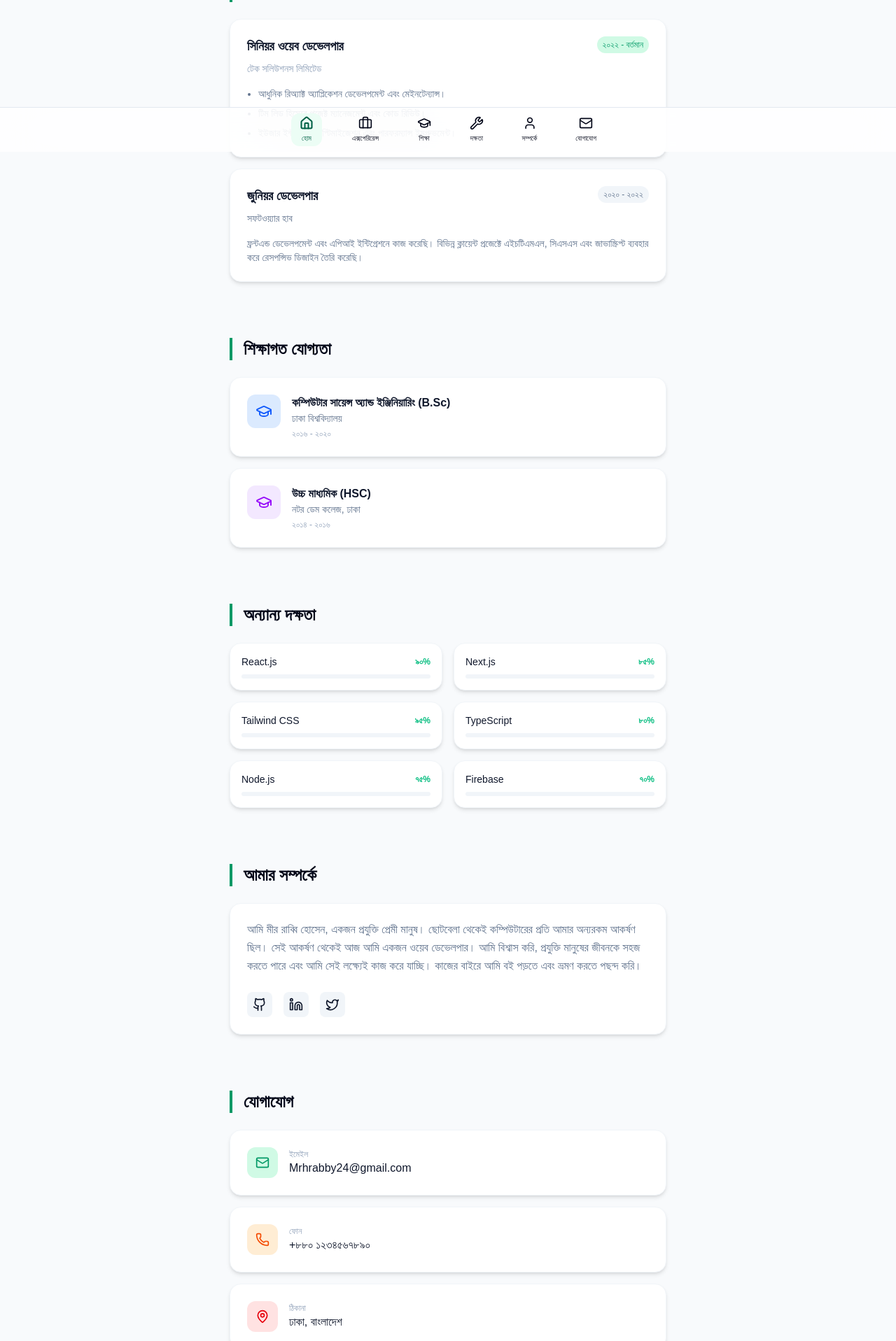
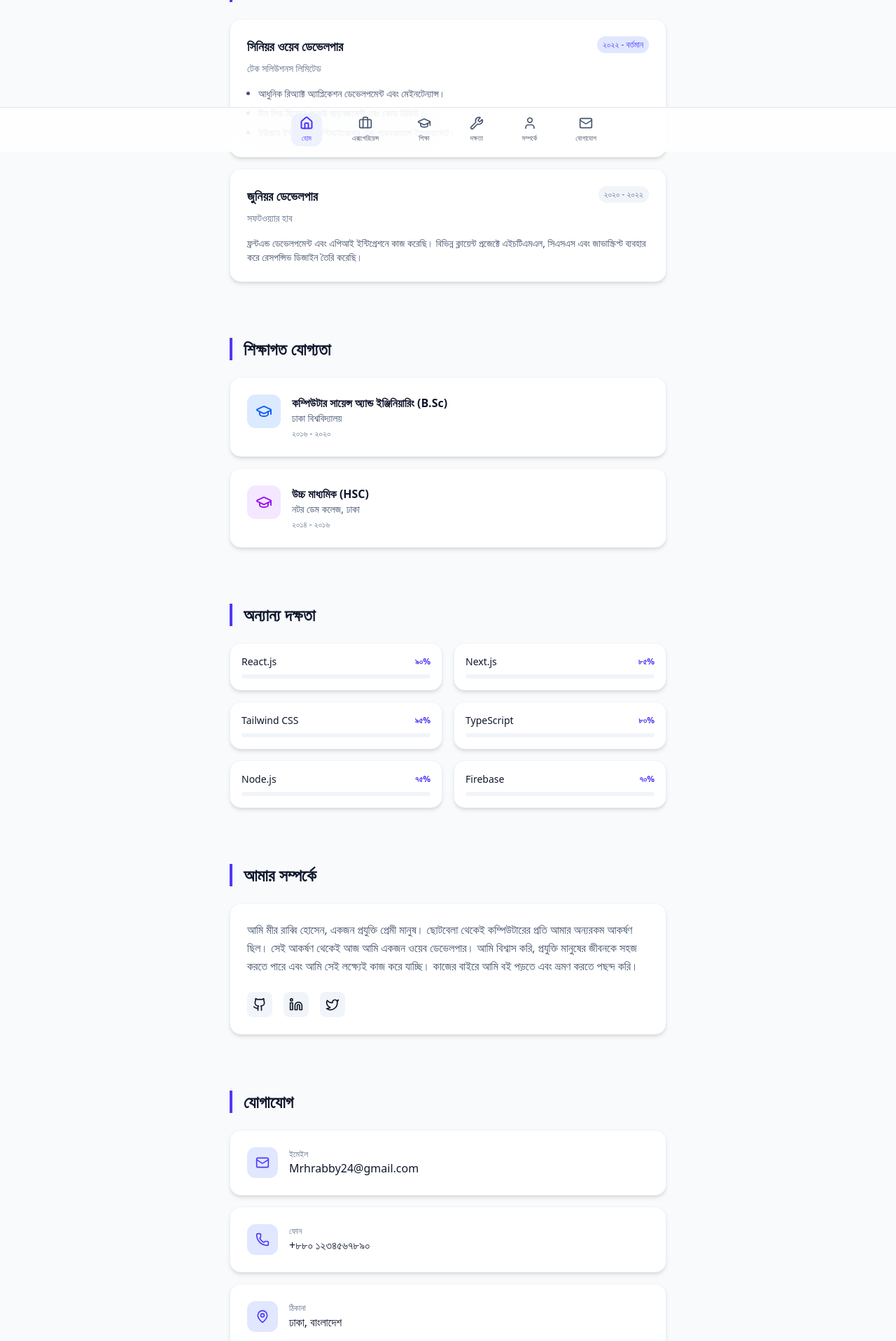
Before and after one commit to RabbiAminpur/Rabbi-98, a React (Vite) app: page / in a window 1280 px wide. Shown: the part 583-2500 px from the top of the page at 70% size. Built offline with nearby package versions, Linux system fonts and the light colour scheme.

Commit message:
feat: Update styling and fonts
Refactors styling and updates font families for a more cohesive design. Changes accent colors from emerald to indigo and updates the default sans-serif font to system defaults.

```diff
--- a/src/App.tsx
+++ b/src/App.tsx
@@ -37,7 +37,7 @@ const SectionHeading = ({ children }: { children: React.ReactNode }) => (
     initial={{ opacity: 0, y: 20 }}
     whileInView={{ opacity: 1, y: 0 }}
     viewport={{ once: true }}
-    className="text-2xl font-bold mb-6 text-slate-950 border-l-4 border-emerald-600 pl-4"
+    className="text-2xl font-bold mb-6 text-slate-900 border-l-4 border-indigo-600 pl-4"
   >
     {children}
   </motion.h2>
@@ -56,7 +56,7 @@ const Card = ({ children, className }: CardProps) => (
     viewport={{ once: true }}
     whileHover={{ y: -5 }}
     className={cn(
-      "bg-white dark:bg-slate-900 p-6 rounded-2xl shadow-md border border-slate-100 dark:border-slate-800 transition-all",
+      "bg-white p-6 rounded-2xl shadow-md border border-slate-100 transition-all",
       className
     )}
   >
@@ -125,7 +125,7 @@ export default function App() {
             transition={{ duration: 0.5 }}
             className="relative mb-8"
           >
-            <div className="absolute inset-0 bg-emerald-500 blur-2xl opacity-20 rounded-full" />
+            <div className="absolute inset-0 bg-indigo-500 blur-2xl opacity-20 rounded-full" />
             <img
               src="https://i.ibb.co/HTdwrmF9/20260320-034028.png"
               alt="প্রোফাইল ইমেজ"
@@ -147,7 +147,7 @@ export default function App() {
             initial={{ opacity: 0, y: 20 }}
             animate={{ opacity: 1, y: 0 }}
             transition={{ delay: 0.3 }}
-            className="text-slate-500 max-w-md leading-relaxed"
+            className="text-slate-600 max-w-md leading-relaxed"
           >
             আমি একজন প্যাশনেট ওয়েব ডেভেলপার। আমি নতুন প্রযুক্তি শিখতে এবং তা দিয়ে সুন্দর ও কার্যকরী ডিজিটাল অভিজ্ঞতা তৈরি করতে ভালোবাসি।
           </motion.p>
@@ -160,10 +160,10 @@ export default function App() {
             <Card>
               <div className="flex justify-between items-start mb-2">
                 <h3 className="font-bold text-lg">সিনিয়র ওয়েব ডেভেলপার</h3>
-                <span className="text-xs bg-emerald-100 text-emerald-600 px-2 py-1 rounded-full">২০২২ - বর্তমান</span>
+                <span className="text-xs bg-indigo-100 text-indigo-600 px-2 py-1 rounded-full">২০২২ - বর্তমান</span>
               </div>
-              <p className="text-sm text-slate-400 mb-4">টেক সলিউশনস লিমিটেড</p>
-              <ul className="text-sm space-y-2 text-slate-500 list-disc pl-4">
+              <p className="text-sm text-slate-500 mb-4">টেক সলিউশনস লিমিটেড</p>
+              <ul className="text-sm space-y-2 text-slate-600 list-disc pl-4">
                 <li>আধুনিক রিঅ্যাক্ট অ্যাপ্লিকেশন ডেভেলপমেন্ট এবং মেইনটেন্যান্স।</li>
                 <li>টিম লিড হিসেবে প্রজেক্ট ম্যানেজমেন্ট এবং কোড রিভিউ।</li>
                 <li>ইউজার ইন্টারফেস অপ্টিমাইজেশন এবং পারফরম্যান্স ইমপ্রুভমেন্ট।</li>
@@ -175,7 +175,7 @@ export default function App() {
                 <span className="text-xs bg-slate-100 text-slate-500 px-2 py-1 rounded-full">২০২০ - ২০২২</span>
               </div>
               <p className="text-sm text-slate-500 mb-4">সফটওয়্যার হাব</p>
-              <p className="text-sm text-slate-500">
+              <p className="text-sm text-slate-600">
                 ফ্রন্টএন্ড ডেভেলপমেন্ট এবং এপিআই ইন্টিগ্রেশনে কাজ করেছি। বিভিন্ন ক্লায়েন্ট প্রজেক্টে এইচটিএমএল, সিএসএস এবং জাভাস্ক্রিপ্ট ব্যবহার করে রেসপন্সিভ ডিজাইন তৈরি করেছি।
               </p>
             </Card>
@@ -192,8 +192,8 @@ export default function App() {
               </div>
               <div>
                 <h3 className="font-bold">কম্পিউটার সায়েন্স অ্যান্ড ইঞ্জিনিয়ারিং (B.Sc)</h3>
-                <p className="text-sm text-slate-500">ঢাকা বিশ্ববিদ্যালয়</p>
-                <p className="text-xs text-slate-400 mt-1">২০১৬ - ২০২০</p>
+                <p className="text-sm text-slate-600">ঢাকা বিশ্ববিদ্যালয়</p>
+                <p className="text-xs text-slate-500 mt-1">২০১৬ - ২০২০</p>
               </div>
             </Card>
             <Card className="flex items-start gap-4">
@@ -202,8 +202,8 @@ export default function App() {
               </div>
               <div>
                 <h3 className="font-bold">উচ্চ মাধ্যমিক (HSC)</h3>
-                <p className="text-sm text-slate-500">নটর ডেম কলেজ, ঢাকা</p>
-                <p className="text-xs text-slate-400 mt-1">২০১৪ - ২০১৬</p>
+                <p className="text-sm text-slate-600">নটর ডেম কলেজ, ঢাকা</p>
+                <p className="text-xs text-slate-500 mt-1">২০১৪ - ২০১৬</p>
               </div>
             </Card>
           </div>
@@ -224,7 +224,7 @@ export default function App() {
               <Card key={index} className="p-4">
                 <div className="flex justify-between items-center mb-2">
                   <span className="font-medium text-sm">{skill.name}</span>
-                  <span className="text-xs text-emerald-500 font-bold">{skill.level}</span>
+                  <span className="text-xs text-indigo-600 font-bold">{skill.level}</span>
                 </div>
                 <div className="w-full bg-slate-100 h-1.5 rounded-full overflow-hidden">
                   <motion.div
@@ -232,7 +232,7 @@ export default function App() {
                     whileInView={{ width: skill.level.replace('%', '') + '%' }}
                     viewport={{ once: true }}
                     transition={{ duration: 1, delay: index * 0.1 }}
-                    className="bg-emerald-500 h-full rounded-full"
+                    className="bg-indigo-600 h-full rounded-full"
                   />
                 </div>
               </Card>
@@ -244,13 +244,13 @@ export default function App() {
         <section id="about" className="scroll-mt-24">
           <SectionHeading>আমার সম্পর্কে</SectionHeading>
           <Card>
-            <p className="text-slate-500 leading-relaxed">
+            <p className="text-slate-600 leading-relaxed">
               আমি মীর রাব্বি হোসেন, একজন প্রযুক্তি প্রেমী মানুষ। ছোটবেলা থেকেই কম্পিউটারের প্রতি আমার অন্যরকম আকর্ষণ ছিল। সেই আকর্ষণ থেকেই আজ আমি একজন ওয়েব ডেভেলপার। আমি বিশ্বাস করি, প্রযুক্তি মানুষের জীবনকে সহজ করতে পারে এবং আমি সেই লক্ষ্যেই কাজ করে যাচ্ছি। কাজের বাইরে আমি বই পড়তে এবং ভ্রমণ করতে পছন্দ করি।
             </p>
             <div className="mt-6 flex gap-4">
-              <a href="#" className="p-2 bg-slate-100 rounded-lg hover:text-emerald-500 transition-colors"><Github size={20} /></a>
-              <a href="#" className="p-2 bg-slate-100 rounded-lg hover:text-emerald-500 transition-colors"><Linkedin size={20} /></a>
-              <a href="#" className="p-2 bg-slate-100 rounded-lg hover:text-emerald-500 transition-colors"><Twitter size={20} /></a>
+              <a href="#" className="p-2 bg-slate-100 rounded-lg hover:text-indigo-600 transition-colors"><Github size={20} /></a>
+              <a href="#" className="p-2 bg-slate-100 rounded-lg hover:text-indigo-600 transition-colors"><Linkedin size={20} /></a>
+              <a href="#" className="p-2 bg-slate-100 rounded-lg hover:text-indigo-600 transition-colors"><Twitter size={20} /></a>
             </div>
           </Card>
         </section>
@@ -260,29 +260,29 @@ export default function App() {
           <SectionHeading>যোগাযোগ</SectionHeading>
           <div className="space-y-4">
             <Card className="flex items-center gap-4">
-              <div className="p-3 bg-emerald-100 text-emerald-600 rounded-xl">
+              <div className="p-3 bg-indigo-100 text-indigo-600 rounded-xl">
                 <Mail size={20} />
               </div>
               <div>
-                <p className="text-xs text-slate-400">ইমেইল</p>
+                <p className="text-xs text-slate-500">ইমেইল</p>
                 <p className="font-medium">Mrhrabby24@gmail.com</p>
               </div>
             </Card>
             <Card className="flex items-center gap-4">
-              <div className="p-3 bg-orange-100 text-orange-600 rounded-xl">
+              <div className="p-3 bg-indigo-100 text-indigo-600 rounded-xl">
                 <Phone size={20} />
               </div>
               <div>
-                <p className="text-xs text-slate-400">ফোন</p>
+                <p className="text-xs text-slate-500">ফোন</p>
                 <p className="font-medium">+৮৮০ ১২৩৪৫৬৭৮৯০</p>
               </div>
             </Card>
             <Card className="flex items-center gap-4">
-              <div className="p-3 bg-red-100 text-red-600 rounded-xl">
+              <div className="p-3 bg-indigo-100 text-indigo-600 rounded-xl">
                 <MapPin size={20} />
               </div>
               <div>
-                <p className="text-xs text-slate-400">ঠিকানা</p>
+                <p className="text-xs text-slate-500">ঠিকানা</p>
                 <p className="font-medium">ঢাকা, বাংলাদেশ</p>
               </div>
             </Card>
@@ -304,13 +304,13 @@ export default function App() {
                 href={`#${item.id}`}
                 className={cn(
                   "flex flex-col items-center gap-1 px-3 py-1 rounded-xl transition-all relative",
-                  isActive ? "text-emerald-800" : "text-slate-950 hover:text-black"
+                  isActive ? "text-indigo-600" : "text-slate-600 hover:text-slate-900"
                 )}
               >
                 {isActive && (
                   <motion.div
                     layoutId="nav-bg"
-                    className="absolute inset-0 bg-emerald-50 rounded-xl -z-10"
+                    className="absolute inset-0 bg-indigo-50 rounded-xl -z-10"
                     transition={{ type: 'spring', bounce: 0.2, duration: 0.6 }}
                   />
                 )}
@@ -324,7 +324,7 @@ export default function App() {
 
       {/* Scroll Progress Bar */}
       <motion.div
-        className="fixed top-0 left-0 right-0 h-1 bg-emerald-500 z-[60] origin-left"
+        className="fixed top-0 left-0 right-0 h-1 bg-indigo-600 z-[60] origin-left"
         style={{ scaleX: useScrollProgress() }}
       />
     </div>
--- a/src/index.css
+++ b/src/index.css
@@ -1,24 +1,18 @@
 @import "tailwindcss";
 
-@import url('https://fonts.googleapis.com/css2?family=Hind+Siliguri:wght@300;400;500;600;700&display=swap');
-
 @theme {
-  --font-sans: "Hind Siliguri", sans-serif;
+  --font-sans: ui-sans-serif, system-ui, -apple-system, BlinkMacSystemFont, "Segoe UI", Roboto, "Helvetica Neue", Arial, "Noto Sans", sans-serif, "Apple Color Emoji", "Segoe UI Emoji", "Segoe UI Symbol", "Noto Color Emoji";
 }
 
 :root {
   --background: #ffffff;
-  --foreground: #020617;
-}
-
-* {
-  font-family: "Hind Siliguri", sans-serif !important;
+  --foreground: #0f172a;
 }
 
 body {
   color: var(--foreground);
   background: var(--background);
-  font-family: "Hind Siliguri", sans-serif;
+  font-family: var(--font-sans);
   scroll-behavior: smooth;
   -webkit-font-smoothing: antialiased;
   -moz-osx-font-smoothing: grayscale;
```
